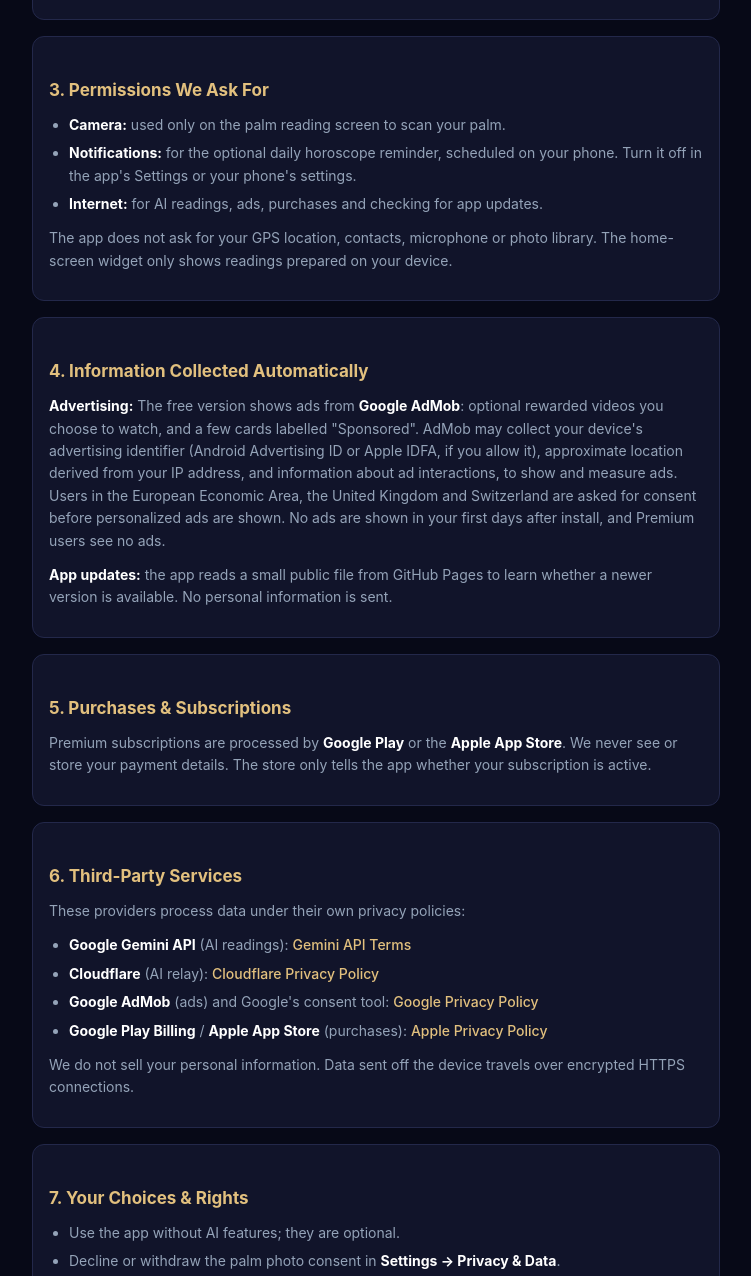
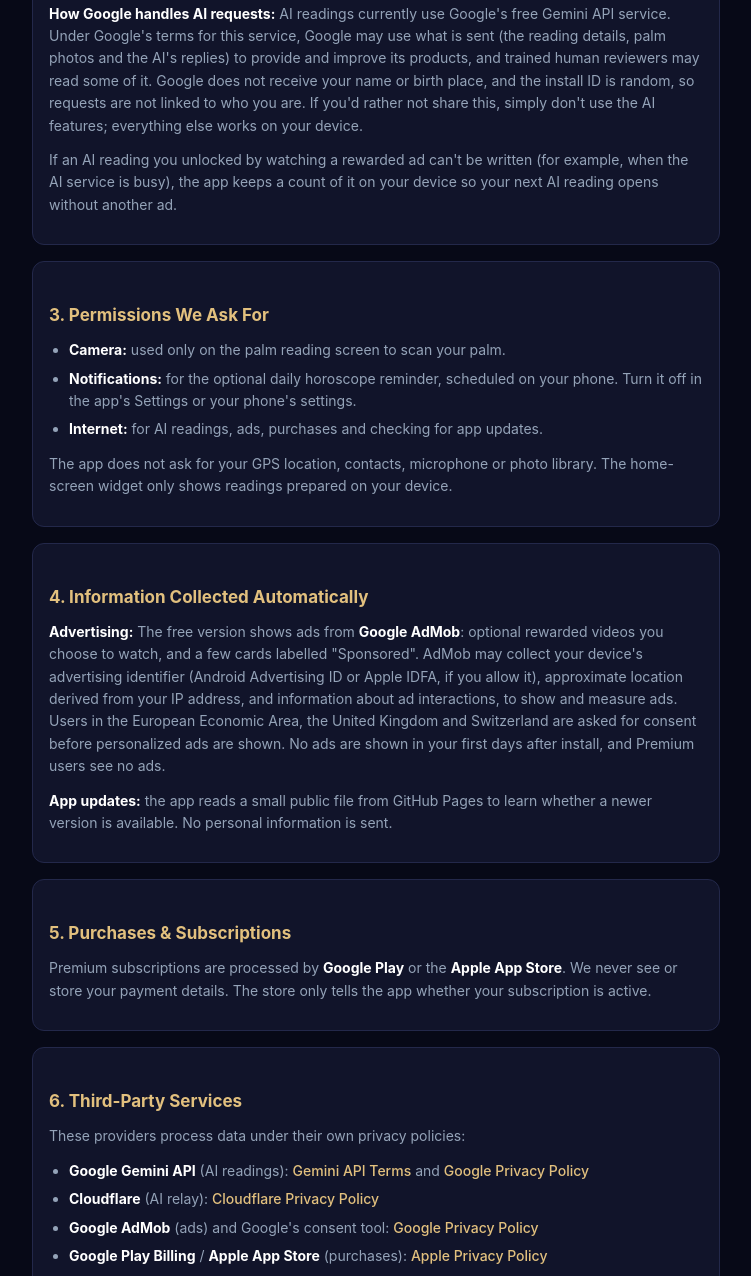
Before and after one commit to sushilchhetri/legal-docs, a plain HTML site: page astroskyra/privacy.html in a window 1280 px wide. Shown: the part 914-2190 px from the top of the page, without its empty margins (264-1015 px from the left). Drawn offline with Linux system fonts and the light colour scheme.

Commit message:
Update privacy.html

```diff
--- a/astroskyra/privacy.html
+++ b/astroskyra/privacy.html
@@ -100,7 +100,7 @@
 <body>
     <header>
         <h1>Privacy Policy <span class="tag">AstroSkyra</span></h1>
-        <p class="last-updated">Effective Date: October 2026</p>
+        <p class="last-updated">Effective Date: November 2026</p>
     </header>
 
     <p><strong>AstroSkyra</strong> is an astrology app (horoscope, Kundli, Panchang, tarot, numerology, Milan and palm reading) made by <strong>The Sushi Apps</strong>. This Privacy Policy explains what information the app handles when you use it on Android or iOS. In short: <strong>your profile and readings stay on your device</strong>, there are no accounts, and anything sent off the device is sent only to make a feature you chose work.</p>
@@ -121,6 +121,8 @@
             <li>A random install ID, not linked to your identity, is sent to apply a fair daily usage limit.</li>
         </ul>
         <p>These requests go through our relay on <strong>Cloudflare Workers</strong> to <strong>Google's Gemini API</strong>. The relay keeps only a daily usage counter per install ID, deleted the next day; it does not store your photos, prompts or readings. AI readings are saved on your device until the day or month they cover is over.</p>
+        <p><strong>How Google handles AI requests:</strong> AI readings currently use Google's free Gemini API service. Under Google's terms for this service, Google may use what is sent (the reading details, palm photos and the AI's replies) to provide and improve its products, and trained human reviewers may read some of it. Google does not receive your name or birth place, and the install ID is random, so requests are not linked to who you are. If you'd rather not share this, simply don't use the AI features; everything else works on your device.</p>
+        <p>If an AI reading you unlocked by watching a rewarded ad can't be written (for example, when the AI service is busy), the app keeps a count of it on your device so your next AI reading opens without another ad.</p>
     </div>
 
     <div class="policy-card">
@@ -148,7 +150,7 @@
         <h2>6. Third-Party Services</h2>
         <p>These providers process data under their own privacy policies:</p>
         <ul>
-            <li><strong>Google Gemini API</strong> (AI readings): <a href="https://ai.google.dev/gemini-api/terms" target="_blank">Gemini API Terms</a></li>
+            <li><strong>Google Gemini API</strong> (AI readings): <a href="https://ai.google.dev/gemini-api/terms" target="_blank">Gemini API Terms</a> and <a href="https://policies.google.com/privacy" target="_blank">Google Privacy Policy</a></li>
             <li><strong>Cloudflare</strong> (AI relay): <a href="https://www.cloudflare.com/privacypolicy/" target="_blank">Cloudflare Privacy Policy</a></li>
             <li><strong>Google AdMob</strong> (ads) and Google's consent tool: <a href="https://policies.google.com/privacy" target="_blank">Google Privacy Policy</a></li>
             <li><strong>Google Play Billing</strong> / <strong>Apple App Store</strong> (purchases): <a href="https://www.apple.com/legal/privacy/" target="_blank">Apple Privacy Policy</a></li>
```
